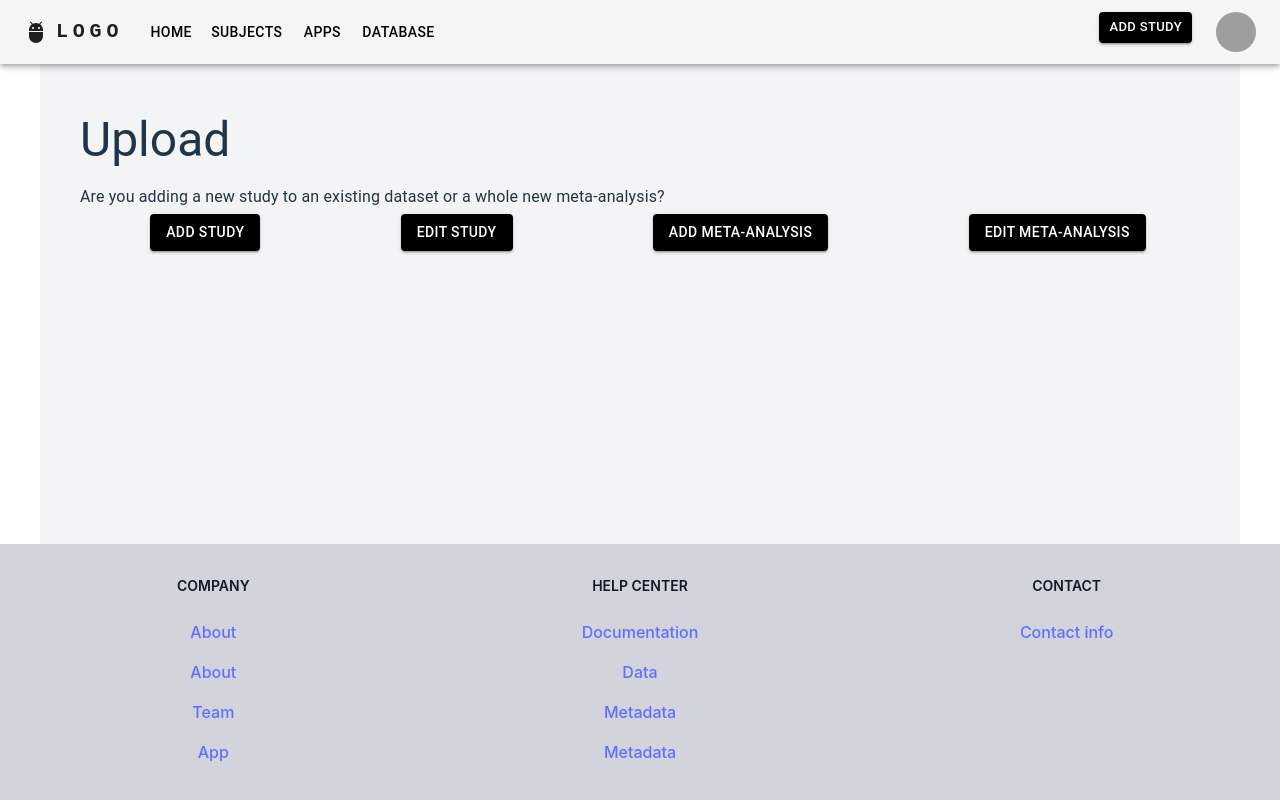
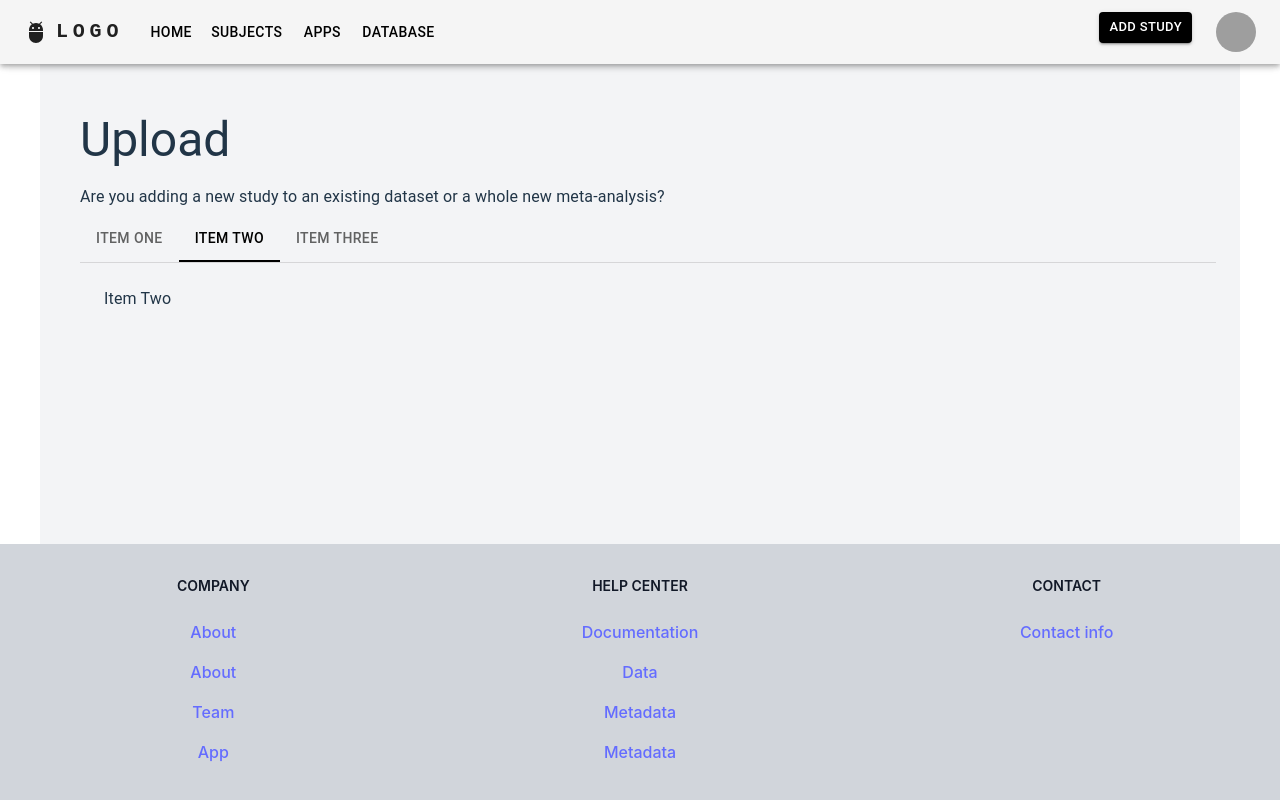
Before and after one commit to Mask1nen/2024-TDDD96-CAMA-BachelorsProject, a React (Vite) app in the folder cama_frontend/: page /Upload in a window 1280 px wide. Shown: the top 800 px of the page. Built offline with nearby package versions, Linux system fonts and the light colour scheme; grey boxes are pictures that could not be loaded.

Commit message:
460 feat: added tabs to upload and started with form

```diff
--- /dev/null
+++ b/cama_frontend/src/assets/countries.json
@@ -0,0 +1,53 @@
+[
+	{ "label": "Albania", "value": "AL" },
+	{ "label": "Andorra", "value": "AD" },
+	{ "label": "Armenia", "value": "AM" },
+	{ "label": "Austria", "value": "AT" },
+	{ "label": "Azerbaijan", "value": "AZ" },
+	{ "label": "Belarus", "value": "BY" },
+	{ "label": "Belgium", "value": "BE" },
+	{ "label": "Bosnia and Herzegovina", "value": "BA" },
+	{ "label": "Bulgaria", "value": "BG" },
+	{ "label": "Croatia", "value": "HR" },
+	{ "label": "Cyprus", "value": "CY" },
+	{ "label": "Czech Republic", "value": "CZ" },
+	{ "label": "Denmark", "value": "DK" },
+	{ "label": "Estonia", "value": "EE" },
+	{ "label": "Finland", "value": "FI" },
+	{ "label": "France", "value": "FR" },
+	{ "label": "Georgia", "value": "GE" },
+	{ "label": "Germany", "value": "DE" },
+	{ "label": "Greece", "value": "GR" },
+	{ "label": "Hungary", "value": "HU" },
+	{ "label": "Iceland", "value": "IS" },
+	{ "label": "Ireland", "value": "IE" },
+	{ "label": "Italy", "value": "IT" },
+	{ "label": "Kazakhstan", "value": "KZ" },
+	{ "label": "Kosovo", "value": "XK" },
+	{ "label": "Latvia", "value": "LV" },
+	{ "label": "Liechtenstein", "value": "LI" },
+	{ "label": "Lithuania", "value": "LT" },
+	{ "label": "Luxembourg", "value": "LU" },
+	{ "label": "Malta", "value": "MT" },
+	{ "label": "Moldova", "value": "MD" },
+	{ "label": "Monaco", "value": "MC" },
+	{ "label": "Montenegro", "value": "ME" },
+	{ "label": "Netherlands", "value": "NL" },
+	{ "label": "North Macedonia", "value": "MK" },
+	{ "label": "Norway", "value": "NO" },
+	{ "label": "Poland", "value": "PL" },
+	{ "label": "Portugal", "value": "PT" },
+	{ "label": "Romania", "value": "RO" },
+	{ "label": "Russia", "value": "RU" },
+	{ "label": "San Marino", "value": "SM" },
+	{ "label": "Serbia", "value": "RS" },
+	{ "label": "Slovakia", "value": "SK" },
+	{ "label": "Slovenia", "value": "SI" },
+	{ "label": "Spain", "value": "ES" },
+	{ "label": "Sweden", "value": "SE" },
+	{ "label": "Switzerland", "value": "CH" },
+	{ "label": "Turkey", "value": "TR" },
+	{ "label": "Ukraine", "value": "UA" },
+	{ "label": "United Kingdom", "value": "GB" },
+	{ "label": "Vatican City", "value": "VA" }
+  ]
--- a/cama_frontend/src/pages/Upload/UploadPage.tsx
+++ b/cama_frontend/src/pages/Upload/UploadPage.tsx
@@ -1,9 +1,50 @@
-import React from "react";
-import { Button, Grid, Paper, Avatar, Box, Typography} from "@mui/material";
-
+import React, { useState, useMemo } from "react";
+import { Button, Grid,Tab, Box, Typography, Tabs,Input, FilledInput, OutlinedInput, InputLabel, InputAdornment, FormHelperText, FormControl, TextField, MenuItem} from "@mui/material";
+import countries from "../../assets/countries.json"
 import '@mui/material';
 
 const UploadPage: React.FC = () => {
+
+	const [value, setValue] = React.useState(1);
+
+	const handleChange = (event: React.SyntheticEvent, newValue: number) => {
+	  setValue(newValue);
+	};
+
+	interface TabPanelProps {
+		children?: React.ReactNode;
+		index: number;
+		value: number;
+	  }
+
+	function CustomTabPanel(props: TabPanelProps) {
+		const { children, value, index, ...other } = props;
+
+		return (
+		  <div
+			role="tabpanel"
+			hidden={value !== index}
+			id={`simple-tabpanel-${index}`}
+			aria-labelledby={`simple-tab-${index}`}
+			{...other}
+		  >
+			{value === index && (
+			  <Box sx={{ p: 3 }}>
+				<Typography>{children}</Typography>
+			  </Box>
+			)}
+		  </div>
+		);
+	  }
+
+	  function a11yProps(index: number) {
+		return {
+		  id: `simple-tab-${index}`,
+		  'aria-controls': `simple-tabpanel-${index}`,
+		};
+	  }
+
+
 	return (
 		<Box sx={{py:2, pl:2, textAlign:"left"}}>
 			<Typography variant="h3" gutterBottom>
@@ -12,21 +53,49 @@ const UploadPage: React.FC = () => {
 			<Typography gutterBottom>
 				Are you adding a new study to an existing dataset or a whole new meta-analysis?
 			</Typography>
-			<Box sx={{display: 'flex', justifyContent:"space-around"}}>
 
-				<Button variant="contained">
-					Add study
-				</Button>
-				<Button variant="contained">
-					Edit study
-				</Button>
-				<Button variant="contained">
-					Add meta-analysis
-				</Button>
-				<Button variant="contained">
-					Edit meta-analysis
-				</Button>
-			</Box>
+				<Box sx={{ borderBottom: 1, borderColor: 'divider' }}>
+					<Tabs value={value} onChange={handleChange} aria-label="basic tabs example">
+						<Tab label="Item One" {...a11yProps(0)} />
+						<Tab label="Item Two" {...a11yProps(1)} />
+						<Tab label="Item Three" {...a11yProps(2)} />
+					</Tabs>
+				</Box>
+				<CustomTabPanel value={value} index={0}>
+					<FormControl sx={{width:"50%", m: 1 }} variant="standard">
+						<InputLabel htmlFor="standard-adornment-amount">Year</InputLabel>
+						<Input id="formYear"/>
+					</FormControl>
+
+					<FormControl sx={{width:"50%", m: 1 }} variant="standard">
+						<InputLabel htmlFor="standard-adornment-amount">Authors</InputLabel>
+						<Input id="formAuthors"/>
+					</FormControl>
+
+					<FormControl sx={{width:"50%", mt: 2 }} variant="standard">
+						<TextField
+							id="outlined-select-currency"
+							label="country"
+							select
+							defaultValue="SE"
+							>
+							{countries.map((option) => (
+								<MenuItem key={option.value} value={option.value}>
+								{option.label}
+								</MenuItem>
+							))}
+						</TextField>
+
+					</FormControl>
+
+				</CustomTabPanel>
+				<CustomTabPanel value={value} index={1}>
+					Item Two
+				</CustomTabPanel>
+				<CustomTabPanel value={value} index={2}>
+					Item Three
+				</CustomTabPanel>
+
 		</Box>
 
 		);
```
